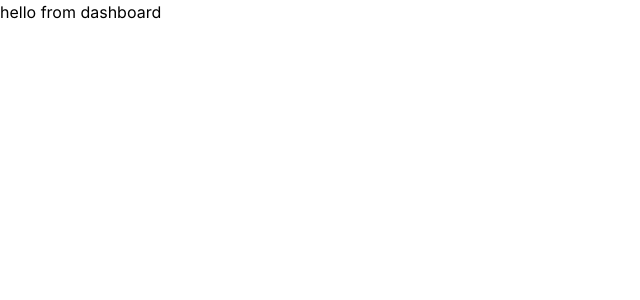
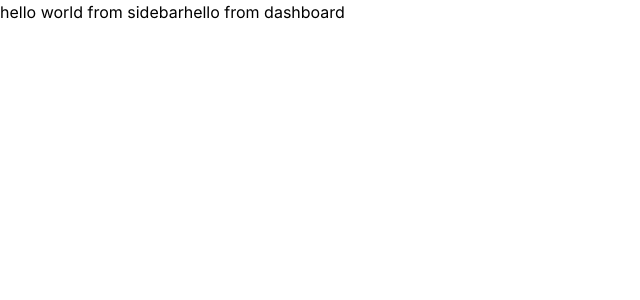
Before and after one commit to abeidahmed/property-marketplace, a React (Create React App) app in the folder client/: page /admin/dashboard in a window 1280 px wide. Shown: the top 300 px of the page, without its empty margins (0-640 px from the left). Built offline with nearby package versions, Linux system fonts and the light colour scheme.

Commit message:
Create sidebar initial

```diff
--- a/client/src/admin/routes/admin-route.js
+++ b/client/src/admin/routes/admin-route.js
@@ -1,14 +1,18 @@
 import React from "react";
 import { Switch, Route } from "react-router-dom";
 import Dashboard from "admin/views/dashboard";
+import Sidebar from "admin/views/sidebar";
 import UserList from "admin/views/user/user-list";
 
 const AdminRouter = () => {
   return (
-    <Switch>
-      <Route path="/admin/dashboard" component={Dashboard} />
-      <Route path="/admin/users" component={UserList} />
-    </Switch>
+    <div className="flex">
+      <Sidebar />
+      <Switch>
+        <Route path="/admin/dashboard" component={Dashboard} />
+        <Route path="/admin/users" component={UserList} />
+      </Switch>
+    </div>
   );
 };
 
--- /dev/null
+++ b/client/src/admin/views/sidebar/index.js
@@ -0,0 +1,11 @@
+import React from "react";
+
+const Sidebar = () => {
+  return (
+    <div>
+      <h1>hello world from sidebar</h1>
+    </div>
+  );
+};
+
+export default Sidebar;
```
